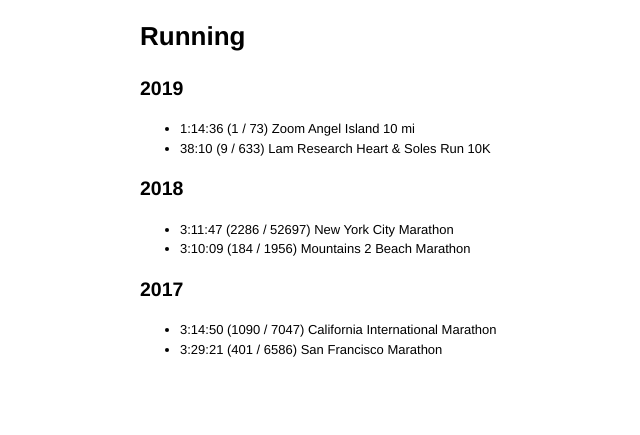
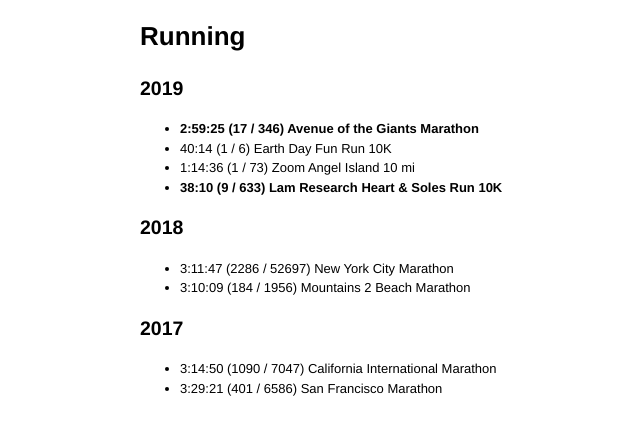
Before and after one commit to denis/denis.github.com, a Jekyll site: the page built from running.md, in a window 1280 px wide. Shown: the top 435 px of the page, without its empty margins (100-740 px from the left). Built offline with Jekyll 4.4.1, drawn with Linux system fonts in a browser that asks for light colours; comment, search, counter and statistics services are not loaded.

Commit message:
Add travel, update running

```diff
--- a/running.md
+++ b/running.md
@@ -8,8 +8,10 @@
 
 ## 2019
 
+- **2:59:25 (17 / 346) Avenue of the Giants Marathon**
+- 40:14 (1 / 6) Earth Day Fun Run 10K
 - 1:14:36 (1 / 73) Zoom Angel Island 10 mi
-- 38:10 (9 / 633) Lam Research Heart & Soles Run 10K
+- **38:10 (9 / 633) Lam Research Heart & Soles Run 10K**
 
 ## 2018
 
```
Also changed, not shown: travel.md (+1 -0 lines).
